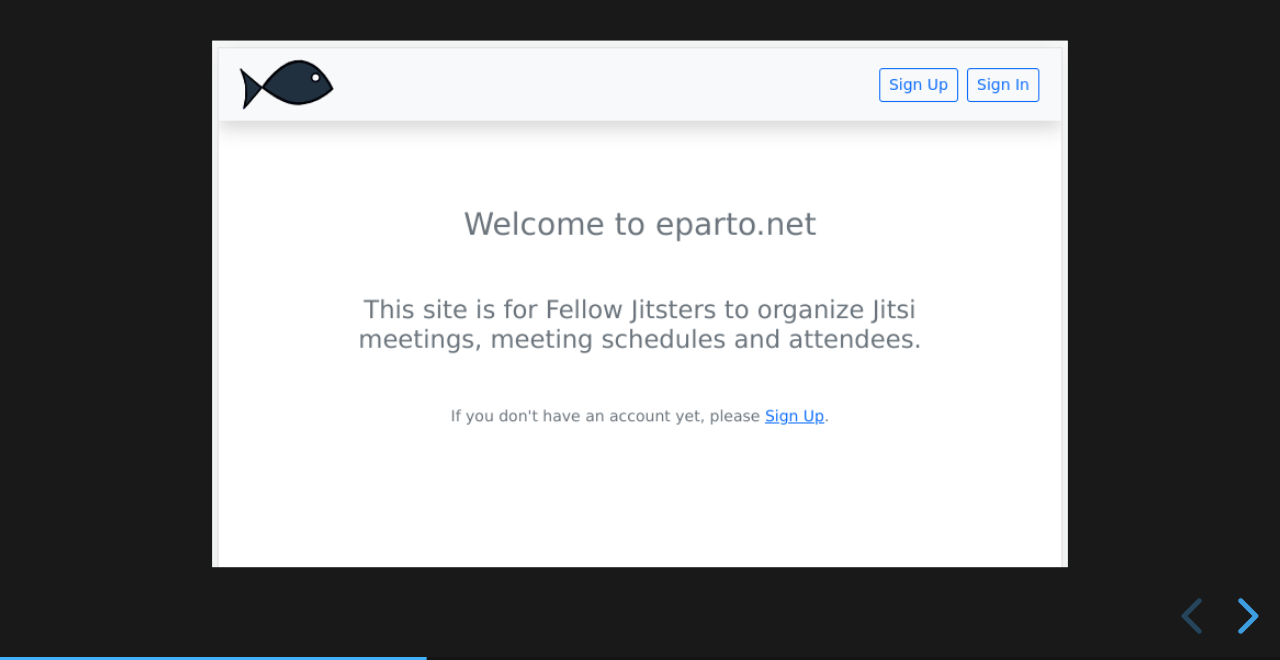
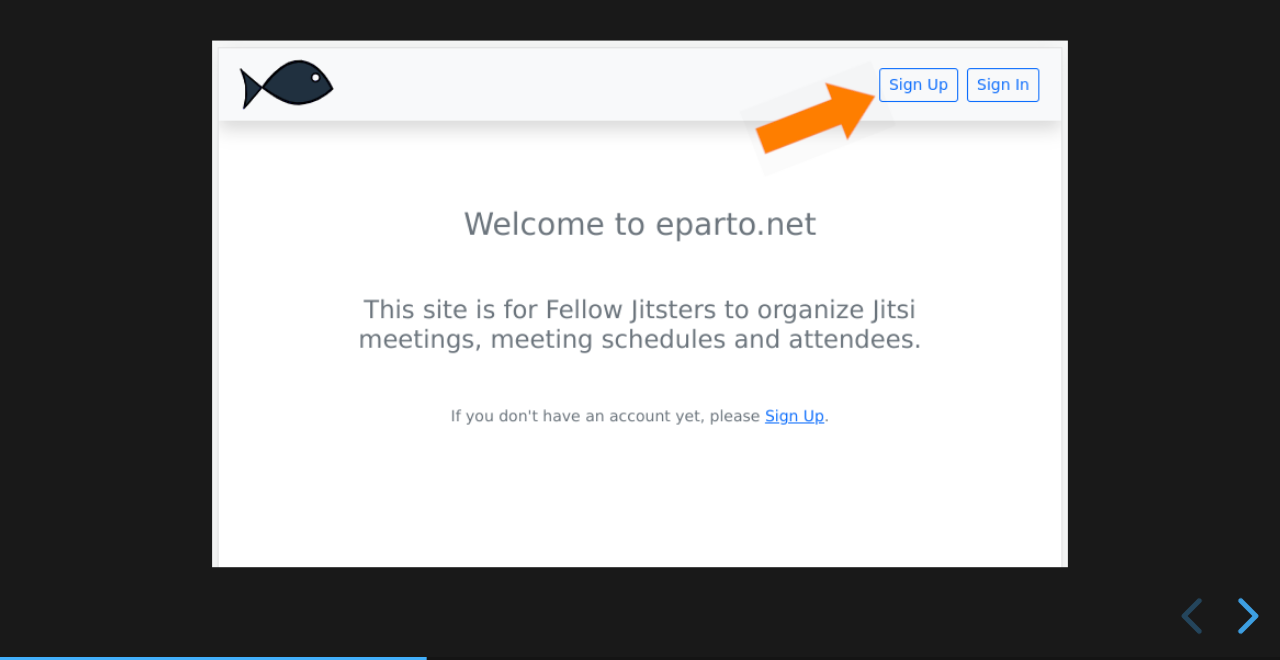
Before and after one commit to emrahcom/eparto, a plain HTML site: page slides/id/registration.html in a window 1280 px wide. Both pictures are taken after a click on the button "next slide". Shown: the part 140-800 px from the top of the page. Drawn offline with Linux system fonts and the light colour scheme.

Commit message:
images: pubm welcome.signup

```diff
--- a/slides/id/registration.html
+++ b/slides/id/registration.html
@@ -26,7 +26,7 @@
             Go to <a href="https://eparto.net" target="_blank">eparto.net</a> and click
             <span style="color: lightblue;">Sign Up</span>.
           </p>
-          <img src="/eparto/images/pub/welcome.png">
+          <img src="/eparto/images/pub/welcome.signup.png">
         </section>
 
         <section>
```
Also changed, not shown: images/pub/welcome.signup.png (added).
